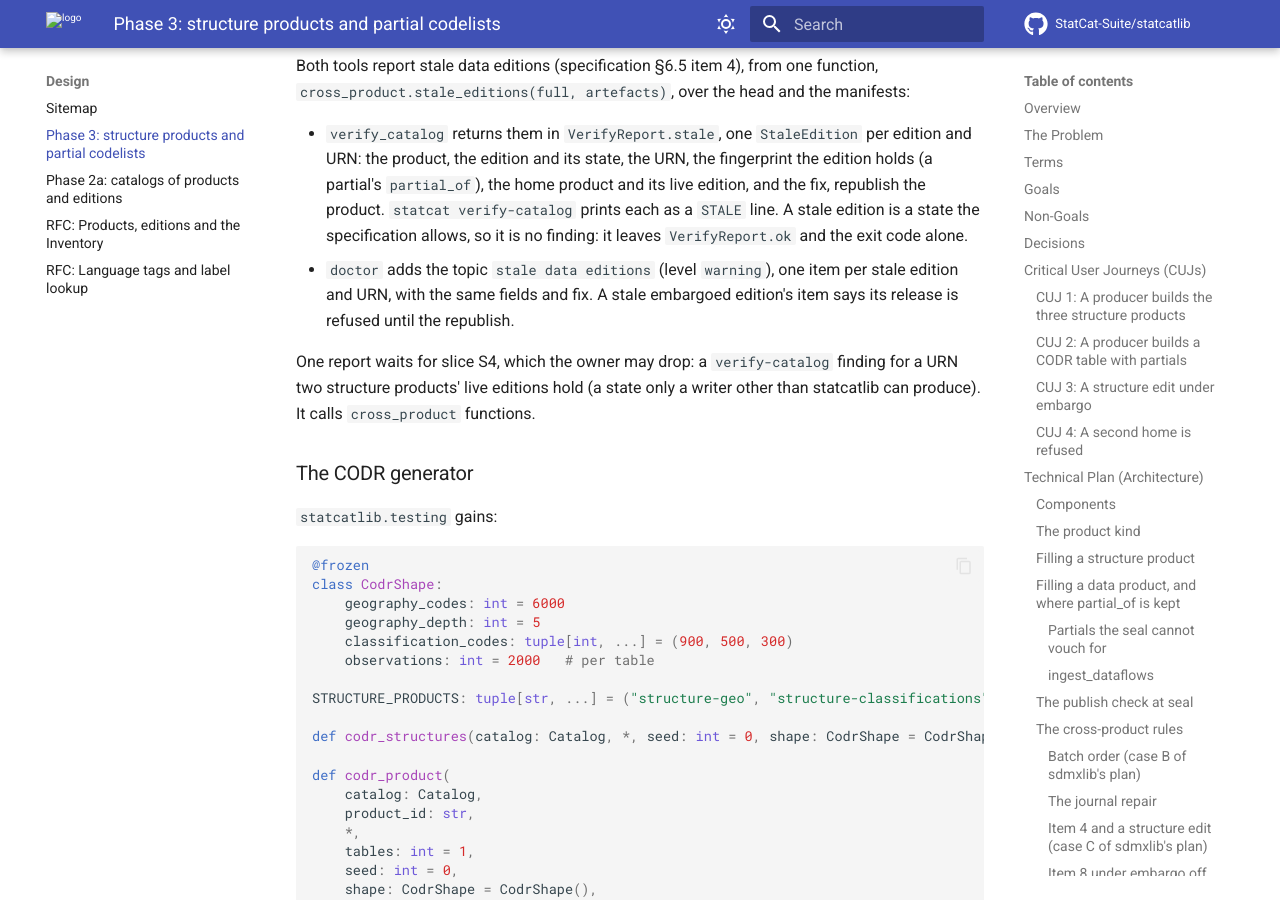
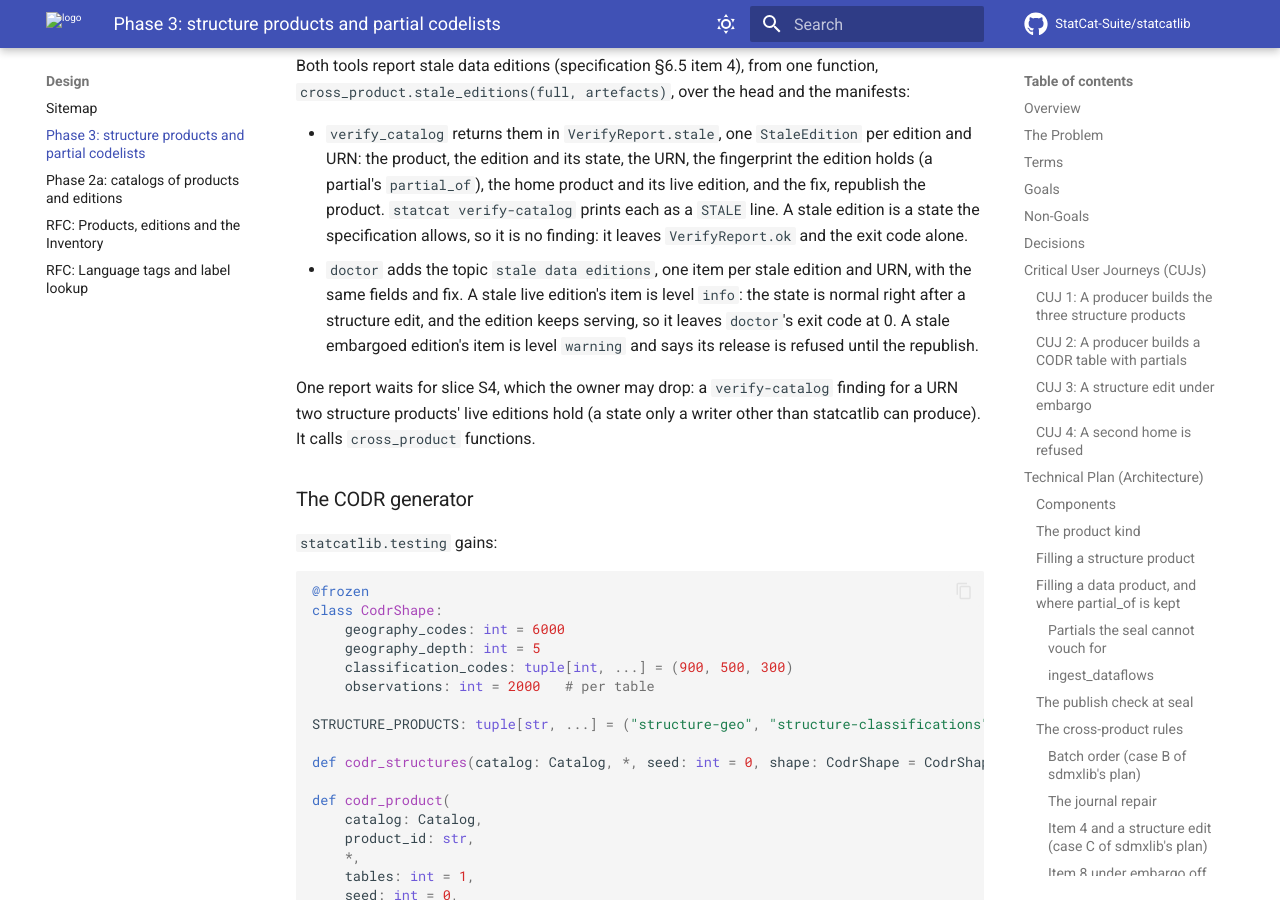
Before and after one commit to StatCat-Suite/statcatlib, an MkDocs documentation site: the page built from docs/design/phase-3-structure-products.md, in a window 1280 px wide and 900 px high, scrolled down 18737 px. Built offline with MkDocs 1.6.1 and Material for MkDocs 9.7.7, drawn with Linux system fonts in a browser that asks for light colours; comment, search, counter and statistics services are not loaded; some of the changed text lies outside the part shown.

Commit message:
feat(doctor): report stale live data editions as info (GH-51)
A stale live data edition keeps serving its own closure and is the normal
state right after a structure edit, so `statcat doctor` now reports it at
level `info` and exits 0. A stale embargoed edition stays a `warning`: its
release is refused until the product is republished. `verify-catalog` is
unchanged.

```diff
--- a/docs/design/phase-3-structure-products.md
+++ b/docs/design/phase-3-structure-products.md
@@ -752,9 +752,12 @@ the manifests:
   republish the product. `statcat verify-catalog` prints each as a `STALE`
   line. A stale edition is a state the specification allows, so it is no
   finding: it leaves `VerifyReport.ok` and the exit code alone.
-- `doctor` adds the topic `stale data editions` (level `warning`), one item
-  per stale edition and URN, with the same fields and fix. A stale embargoed
-  edition's item says its release is refused until the republish.
+- `doctor` adds the topic `stale data editions`, one item per stale edition
+  and URN, with the same fields and fix. A stale live edition's item is
+  level `info`: the state is normal right after a structure edit, and the
+  edition keeps serving, so it leaves `doctor`'s exit code at 0. A stale
+  embargoed edition's item is level `warning` and says its release is
+  refused until the republish.
 
 One report waits for slice S4, which the owner may drop: a `verify-catalog`
 finding for a URN two structure products' live editions hold (a state only a
@@ -1203,8 +1206,10 @@ when the count changes, and runs `just docs-build`.
     generated catalog with a structure edit and a stale data edition, and
     after a `prune`, and reports the stale edition with its URN, fingerprint
     and the home's live edition; `doctor` reports it under `stale data
-    editions`; a structure reference only a superseded edition resolves is a
-    finding.
+    editions` at level `info` and exits 0; a structure reference only a
+    superseded edition resolves is a finding. `TestStale` in
+    `tests/test_cross_product.py` shows `doctor` reporting a stale
+    embargoed edition at level `warning`.
 
 #### 18. Docs (Modify)
 
```
Also changed, not shown: src/statcatlib/EGM.md (+2 -1 lines), src/statcatlib/cli/EGM.md (+1 -1 lines), 3 other files.
